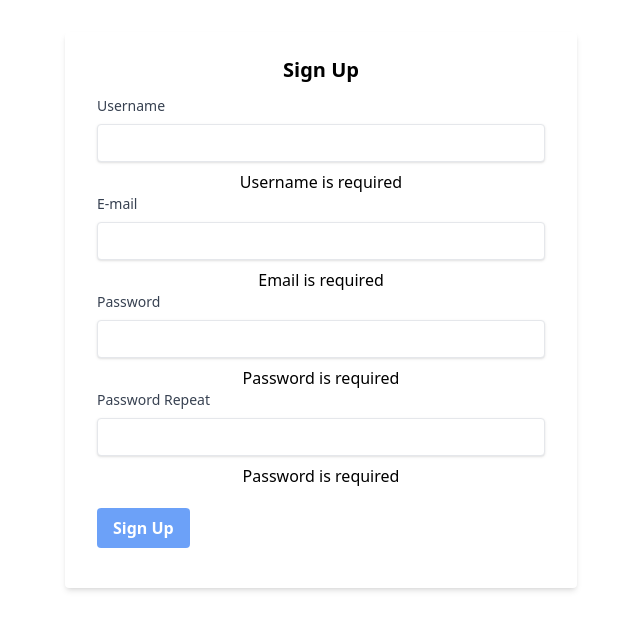
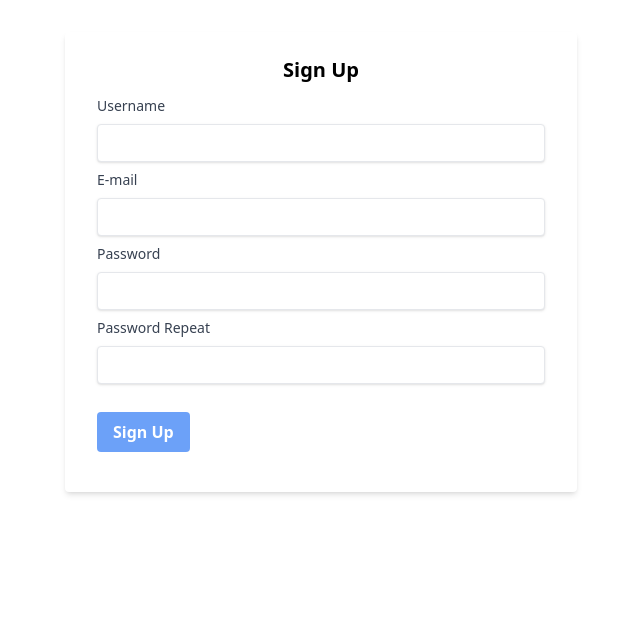
Before and after one commit to AndreSDS/react-tdd, a React (Vite) app: page / in a window 1280 px wide. Shown: the top 630 px of the page, without its empty margins (319-959 px from the left). Built offline with nearby package versions, Linux system fonts and the light colour scheme; what miragejs would draw is missing.

Commit message:
testing component input

```diff
--- a/src/Pages/SignUp/index.tsx
+++ b/src/Pages/SignUp/index.tsx
@@ -4,12 +4,15 @@ import React, {
   FormEvent,
   MouseEventHandler,
   useEffect,
+  useRef,
   useState,
 } from "react";
 import { useAuth } from "../../hooks/useAuth";
 import { api } from "../../service/api";
+import { Input } from "../../components/Input";
 
 export const SignUp = () => {
+  const formRef = useRef(null);
   const { getAllUsers } = useAuth();
   const [formValues, setFormValues] = useState({
     username: "",
@@ -17,10 +20,11 @@ export const SignUp = () => {
     password: "",
     password_repeat: "",
   });
+
   const [errors, setErrors] = useState({
-    username: "Username is required",
-    email: "Email is required",
-    password: "Password is required",
+    username: "",
+    email: "",
+    password: "",
   });
 
   const [loading, setLoading] = useState(false);
@@ -34,6 +38,24 @@ export const SignUp = () => {
     }
   };
 
+  const handleErros = (data: any) => {
+    for (const id in formValues) {
+      const propname = id as keyof typeof formValues;
+
+      if (!formValues[propname]) {
+        setErrors((prevErrors) => ({
+          ...prevErrors,
+          [id]: data[id],
+        }));
+      } else {
+        setErrors((prevErrors) => ({
+          ...prevErrors,
+          [id]: "",
+        }));
+      }
+    }
+  };
+
   const disableButton =
     formValues.password && formValues.password === formValues.password_repeat
       ? false
@@ -41,6 +63,7 @@ export const SignUp = () => {
 
   const onSubmit = async (e: FormEvent<HTMLFormElement>) => {
     e.preventDefault();
+
     const body = {
       username: formValues.username,
       email: formValues.email,
@@ -51,11 +74,17 @@ export const SignUp = () => {
 
     try {
       await api.post("/users", body);
+
       setSignUpSuccess(true);
+      setErrors({
+        username: "",
+        email: "",
+        password: "",
+      });
     } catch (error) {
       const errors: any = error;
       if (errors.response.status === 400) {
-        setErrors({ ...errors.response.data.errors });
+        handleErros(errors.response.data.errors);
       }
       setLoading(false);
     }
@@ -73,57 +102,36 @@ export const SignUp = () => {
             <h1 className="font-bold text-xl mb-3">Sign Up</h1>
 
             <div className="mb-4">
-              <label htmlFor="username" className="label">
-                Username
-              </label>
-              <input
-                className="input"
-                type="text"
+              <Input
                 id="username"
-                name="username"
+                label="Username"
                 onChange={onChangeInputValue}
+                errorMessage={errors.username}
               />
-              <span className="error">{errors.username}</span>
 
-              <label htmlFor="email" className="label">
-                E-mail
-              </label>
-              <input
-                className="input"
+              <Input
                 type="email"
                 id="email"
-                name="email"
+                label="E-mail"
                 onChange={onChangeInputValue}
+                errorMessage={errors.email}
               />
-              <span className="error">{errors.email}</span>
 
-              <label htmlFor="password" className="label">
-                Password
-              </label>
-              <input
-                className="input"
+              <Input
                 type="password"
                 id="password"
-                name="password"
+                label="Password"
                 onChange={onChangeInputValue}
+                errorMessage={errors.password}
               />
-              {errors.password && (
-                <span className="error">{errors.password}</span>
-              )}
 
-              <label htmlFor="password_repeat" className="label">
-                Password Repeat
-              </label>
-              <input
-                className="input"
+              <Input
                 type="password"
                 id="password_repeat"
-                name="password_repeat"
+                label="Password Repeat"
                 onChange={onChangeInputValue}
+                errorMessage={errors.password}
               />
-              {errors.password && (
-                <span className="error">{errors.password}</span>
-              )}
 
               <button
                 className={
--- /dev/null
+++ b/src/components/Input.tsx
@@ -0,0 +1,26 @@
+interface InputProps {
+  label: string;
+  id: string;
+  onChange: (event: React.ChangeEvent<HTMLInputElement>) => void;
+  type?: string;
+  errorMessage?: string;
+}
+
+export function Input({ id, label, onChange, errorMessage, type }: InputProps) {
+  const inputClass = errorMessage ? "input error-input" : "input";
+
+  return (
+    <div>
+      <label htmlFor={id} className="label">
+        {label}
+      </label>
+      <input
+        type={type}
+        className={inputClass}
+        id={id}
+        onChange={onChange}
+      />
+      {errorMessage && <span className="error">{errorMessage}</span>}
+    </div>
+  );
+}
--- /dev/null
+++ b/src/components/index.ts
@@ -0,0 +1,3 @@
+import { Input } from "./Input";
+
+export { Input };
--- a/src/index.css
+++ b/src/index.css
@@ -4,6 +4,14 @@
 
 .input {
   @apply shadow mb-2 appearance-none border rounded w-full py-2 px-3 text-gray-700 leading-tight focus:outline-none;
+}
+
+.error-input {
+  @apply border-red-500;
+}
+
+.error {
+  @apply text-red-500;
 }
 
 .label {
--- a/src/service/server.ts
+++ b/src/service/server.ts
@@ -54,7 +54,7 @@ export function createMockServer() {
             {
               errors: {
                 username: "Username is required",
-                email: "Email is required",
+                email: "E-mail cannot be null",
                 password: "Password is required",
               },
             }
```
Also changed, not shown: 2 other files (tests, documents, lock files or other folders).
